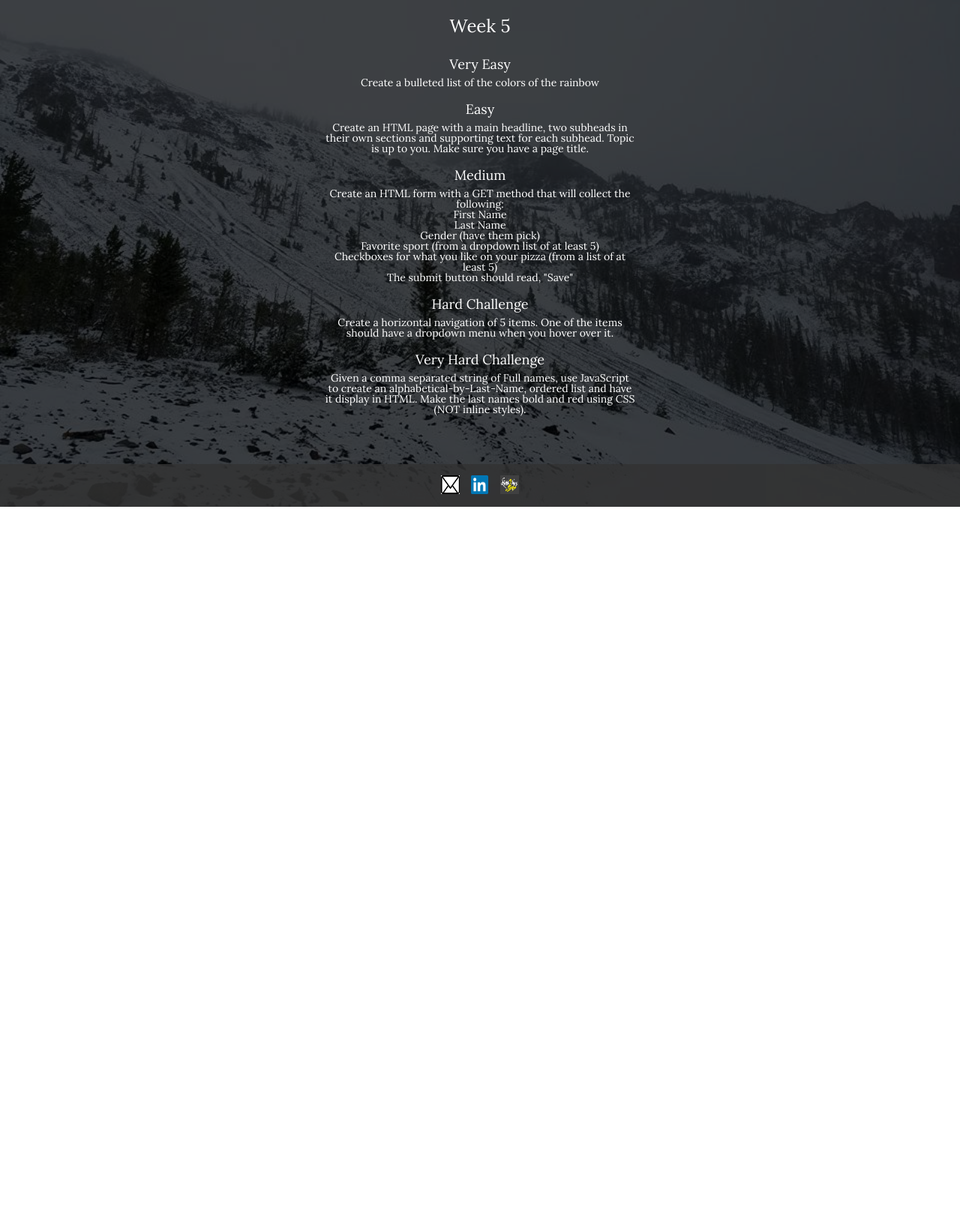
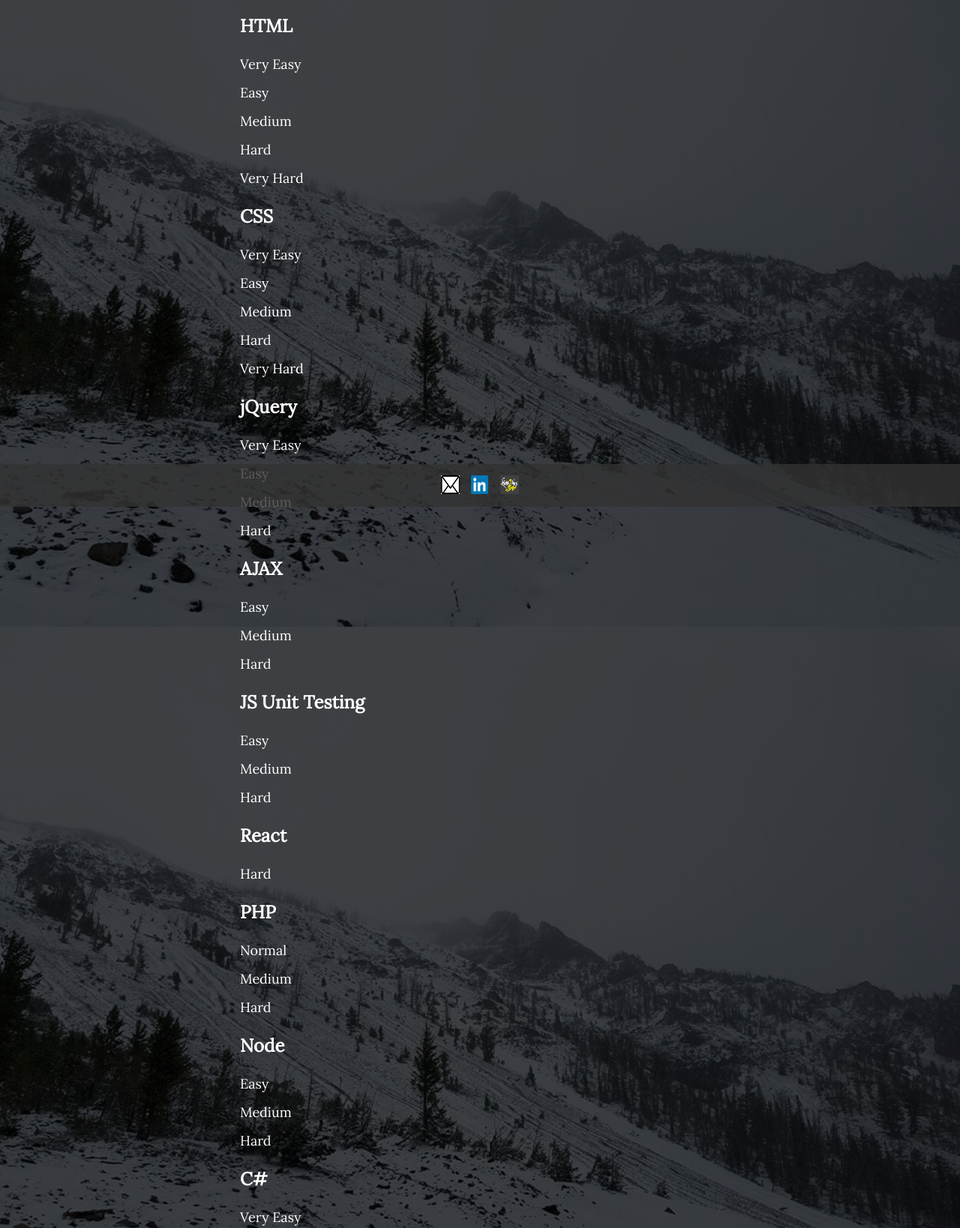
Before and after one commit to bawilliams/Project1-MyWebsite, a plain HTML site: page codepen.html in a window 1280 px wide. Shown: the part 124-1762 px from the top of the page at 75% size. Before the commit the page ends 800 px from the top, so only its background shows below. Drawn offline with Linux system fonts and the light colour scheme.

Commit message:
updated pages to route correctly and added ITA problems

```diff
--- a/codepen.html
+++ b/codepen.html
@@ -14,7 +14,7 @@
             <header>
                 <nav>
                     <ul>
-                        <li><a href="/Project1-MyWebsite/index.html">Home</a></li>
+                        <li><a href="/Project1-MyWebsite/">Home</a></li>
                         <li><a href="/Project1-MyWebsite/biography.html">Biography</a></li>
                         <li><a href="/Project1-MyWebsite/resume.html">Resume</a></li>
                         <li><a href="/Project1-MyWebsite/codepen.html">Codepen</a></li>
@@ -28,33 +28,74 @@
             <h1 class="title">Weekly Challenges</h1>
             <h2 class="subtitle">Each week we have coding challenges that help us reinforce the concepts we are learning.</h2>
         </div>
-        <div class="website-sections">
-            <ul class="section-list">
-                <li class="weekly-challenges"><h3>Week 5</h3>
+        <div class="challenge-section">
+            <ul class="challenge-list">
+                <li class="weekly-challenges"><h3>HTML</h3>
                     <ul>
-                        <li class="difficulty"><a href="https://codepen.io/bawilliams/pen/brWqoR">Very Easy</a>
-                            <p>Create a bulleted list of the colors of the rainbow</p>
-                        </li>
-                        <li class="difficulty"><a href="https://codepen.io/bawilliams/pen/prPeVV">Easy</a>
-                            <p>Create an HTML page with a main headline, two subheads in their own sections and supporting text for each subhead. Topic is up to you. Make sure you have a page title.</p>
-                        </li>
+                        <li class="difficulty"><a href="https://codepen.io/bawilliams/pen/brWqoR">Very Easy</a></li>
+                        <li class="difficulty"><a href="https://codepen.io/bawilliams/pen/prPeVV">Easy</a></li>
                         <li class="difficulty"><a href="https://codepen.io/bawilliams/pen/yobMRx">Medium</a>
-                            <p>Create an HTML form with a GET method that will collect the following:</p>
-                            <ul>
-                                <li>First Name</li>
-                                <li>Last Name</li>
-                                <li>Gender (have them pick)</li>
-                                <li>Favorite sport (from a dropdown list of at least 5)</li>
-                                <li>Checkboxes for what you like on your pizza (from a list of at least 5)</li>
-                                <li>The submit button should read, "Save"</li>
-                            </ul>
-                        </li>
-                        <li class="difficulty"><a href="https://codepen.io/bawilliams/pen/NvrQJW">Hard Challenge</a>
-                            <p>Create a horizontal navigation of 5 items. One of the items should have a dropdown menu when you hover over it.</p>
-                        </li>
-                        <li class="difficulty"><a href="https://codepen.io/bawilliams/pen/JyJVPL">Very Hard Challenge</a>
-                            <p>Given a comma separated string of Full names, use JavaScript to create an alphabetical-by-Last-Name, ordered list and have it display in HTML. Make the last names bold and red using CSS (NOT inline styles).</p>
-                        </li>
+                        <li class="difficulty"><a href="https://codepen.io/bawilliams/pen/NvrQJW">Hard</a></li>
+                        <li class="difficulty"><a href="https://codepen.io/bawilliams/pen/JyJVPL">Very Hard</a></li>
+                    </ul>
+                </li>
+                <li class="weekly-challenges"><h3>CSS</h3>
+                    <ul>
+                        <li class="difficulty"><a href="https://codepen.io/bawilliams/pen/wqVyGd">Very Easy</a></li>
+                        <li class="difficulty"><a href="https://codepen.io/bawilliams/pen/VzoQpv?editors=1100">Easy</a></li>
+                        <li class="difficulty"><a href="https://codepen.io/bawilliams/pen/boNRyj">Medium</a>
+                        <li class="difficulty"><a href="https://codepen.io/bawilliams/pen/mBeOmz">Hard</a></li>
+                        <li class="difficulty"><a href="https://codepen.io/bawilliams/pen/PJPbdr">Very Hard</a></li>
+                    </ul>
+                </li>
+                <li class="weekly-challenges"><h3>jQuery</h3>
+                    <ul>
+                        <li class="difficulty"><a href="https://github.com/bawilliams/ITA-jQuery-Very_Easy">Very Easy</a></li>
+                        <li class="difficulty"><a href="https://github.com/bawilliams/ITA-jQuery-Easy">Easy</a></li>
+                        <li class="difficulty"><a href="https://github.com/bawilliams/ITA-jQuery-Medium">Medium</a>
+                        <li class="difficulty"><a href="https://github.com/bawilliams/ITA-jQuery-Hard">Hard</a></li>
+                    </ul>
+                </li>
+                <li class="weekly-challenges"><h3>AJAX</h3>
+                    <ul>
+                        <li class="difficulty"><a href="https://github.com/bawilliams/ITA-AJAX-Easy">Easy</a></li>
+                        <li class="difficulty"><a href="https://github.com/bawilliams/ITA-AJAX-Medium">Medium</a>
+                        <li class="difficulty"><a href="https://github.com/bawilliams/ITA-AJAX-Hard">Hard</a></li>
+                    </ul>
+                </li>
+                <li class="weekly-challenges"><h3>JS Unit Testing</h3>
+                    <ul>
+                        <li class="difficulty"><a href="https://github.com/bawilliams/ITA-JS_Unit_Testing-Easy">Easy</a></li>
+                        <li class="difficulty"><a href="https://github.com/bawilliams/ITA-JS_Unit_Testing-Medium">Medium</a>
+                        <li class="difficulty"><a href="https://github.com/bawilliams/ITA-JS_Unit_Testing-Hard">Hard</a></li>
+                    </ul>
+                </li>
+                <li class="weekly-challenges"><h3>React</h3>
+                    <ul>
+                        <li class="difficulty"><a href="https://github.com/bawilliams/ITA-React-Hard">Hard</a></li>
+                    </ul>
+                </li>
+                <li class="weekly-challenges"><h3>PHP</h3>
+                    <ul>
+                        <li class="difficulty"><a href="https://github.com/bawilliams/ITA-PHP-Normal">Normal</a></li>
+                        <li class="difficulty"><a href="https://github.com/bawilliams/ITA-PHP-Medium">Medium</a>
+                        <li class="difficulty"><a href="https://github.com/bawilliams/ITA-PHP-Hard">Hard</a></li>
+                    </ul>
+                </li>
+                <li class="weekly-challenges"><h3>Node</h3>
+                    <ul>
+                        <li class="difficulty"><a href="https://github.com/bawilliams/ITA-Node-Easy">Easy</a></li>
+                        <li class="difficulty"><a href="https://github.com/bawilliams/ITA-Node-Medium">Medium</a>
+                        <li class="difficulty"><a href="https://github.com/bawilliams/ITA-Node-Hard">Hard</a></li>
+                    </ul>
+                </li>
+                <li class="weekly-challenges"><h3>C#</h3>
+                    <ul>
+                        <li class="difficulty"><a href="https://github.com/bawilliams/ITA-C_Sharp-Very_Easy">Very Easy</a></li>
+                        <li class="difficulty"><a href="https://github.com/bawilliams/ITA-C_Sharp-Easy">Easy</a></li>
+                        <li class="difficulty"><a href="https://github.com/bawilliams/ITA-C_Sharp-Medium">Medium</a>
+                        <li class="difficulty"><a href="https://github.com/bawilliams/ITA-C_Sharp-Hard">Hard</a></li>
+                        <li class="difficulty"><a href="https://github.com/bawilliams/ITA-C_Sharp-Very_Hard">Very Hard</a></li>
                     </ul>
                 </li>
             </ul>
--- a/css/main.css
+++ b/css/main.css
@@ -149,11 +149,17 @@ footer {
 
 h3 {
     font-size: 24px;
+    font-weight: bold;
     padding: 20px;
+    color: #fff;
+    margin: 0 auto;
+    width: 50%;
 }
 
 .difficulty {
     padding: 10px;
+    margin: 0 auto;
+    width: 50%;
 }
 
 .difficulty a {
@@ -170,6 +176,8 @@ h3 {
 
 .difficulty p, .difficulty li {
     font-size: 14px;
+    margin: 0 auto;
+    width: 50%;
 }
 
 
```
Also changed, not shown: biography.html (+1 -1 lines), contact.html (+1 -1 lines), gallery.html (+1 -1 lines), index.html (+5 -5 lines), resume.html (+1 -1 lines).
